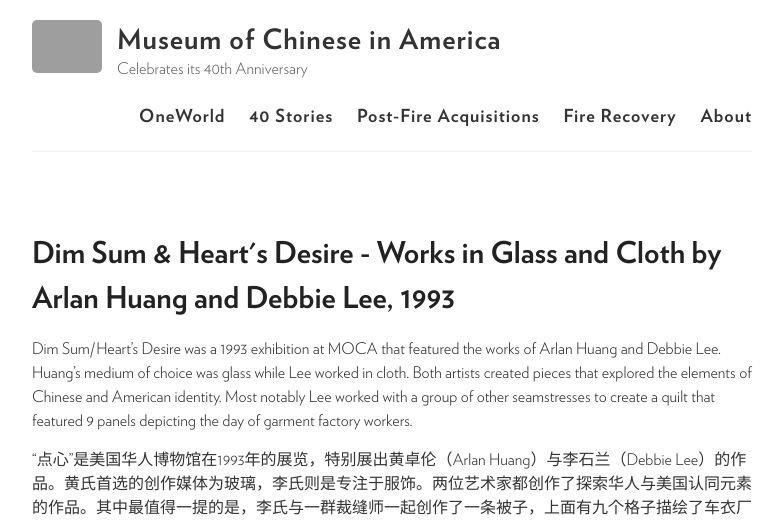
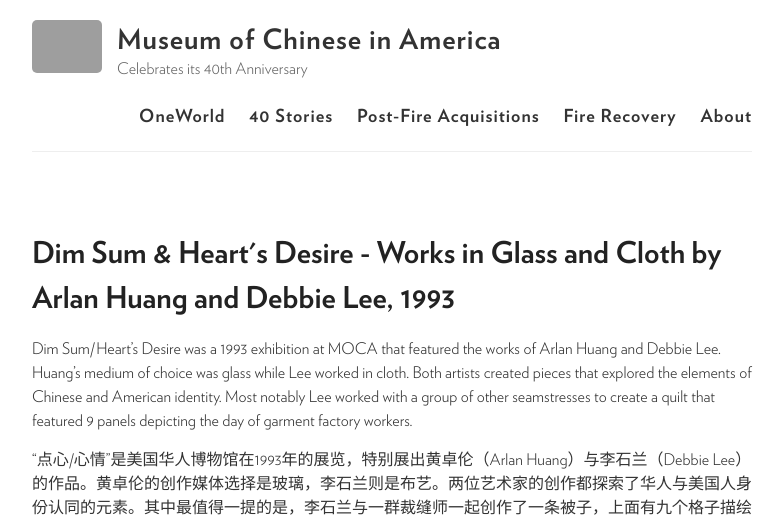
Before and after one commit to moca40/moca40.github.io, a Jekyll site: the page built from _stories/1993-01-01-dim-sum.md, in a window 1280 px wide. Shown: the top 521 px of the page, without its empty margins (248-1031 px from the left). Built offline with Jekyll 4.4.1, drawn with Linux system fonts in a browser that asks for light colours; some of the changed text lies outside the part shown; grey boxes are pictures that could not be loaded.

Commit message:
Update 1993-01-01-dim-sum.md

```diff
--- a/_stories/1993-01-01-dim-sum.md
+++ b/_stories/1993-01-01-dim-sum.md
@@ -22,6 +22,6 @@
 
 Dim Sum/Heart’s Desire was a 1993 exhibition at MOCA that featured the works of Arlan Huang and Debbie Lee.  Huang’s medium of choice was glass while Lee worked in cloth.  Both artists created pieces that explored the elements of Chinese and American identity.  Most notably Lee worked with a group of other seamstresses to create a quilt that featured 9 panels depicting the day of garment factory workers.
 
-“点心”是美国华人博物馆在1993年的展览，特别展出黄卓伦（Arlan Huang）与李石兰（Debbie Lee）的作品。黄氏首选的创作媒体为玻璃，李氏则是专注于服饰。两位艺术家都创作了探索华人与美国认同元素的作品。其中最值得一提的是，李氏与一群裁缝师一起创作了一条被子，上面有九个格子描绘了车衣厂工人的一天
+“点心/心情”是美国华人博物馆在1993年的展览，特别展出黄卓伦（Arlan Huang）与李石兰（Debbie Lee）的作品。黄卓伦的创作媒体选择是玻璃，李石兰则是布艺。两位艺术家的创作都探索了华人与美国人身份认同的元素。其中最值得一提的是，李石兰与一群裁缝师一起创作了一条被子，上面有九个格子描绘了车衣厂工人的一天。
 
 {% include slideshow.html %}
```
